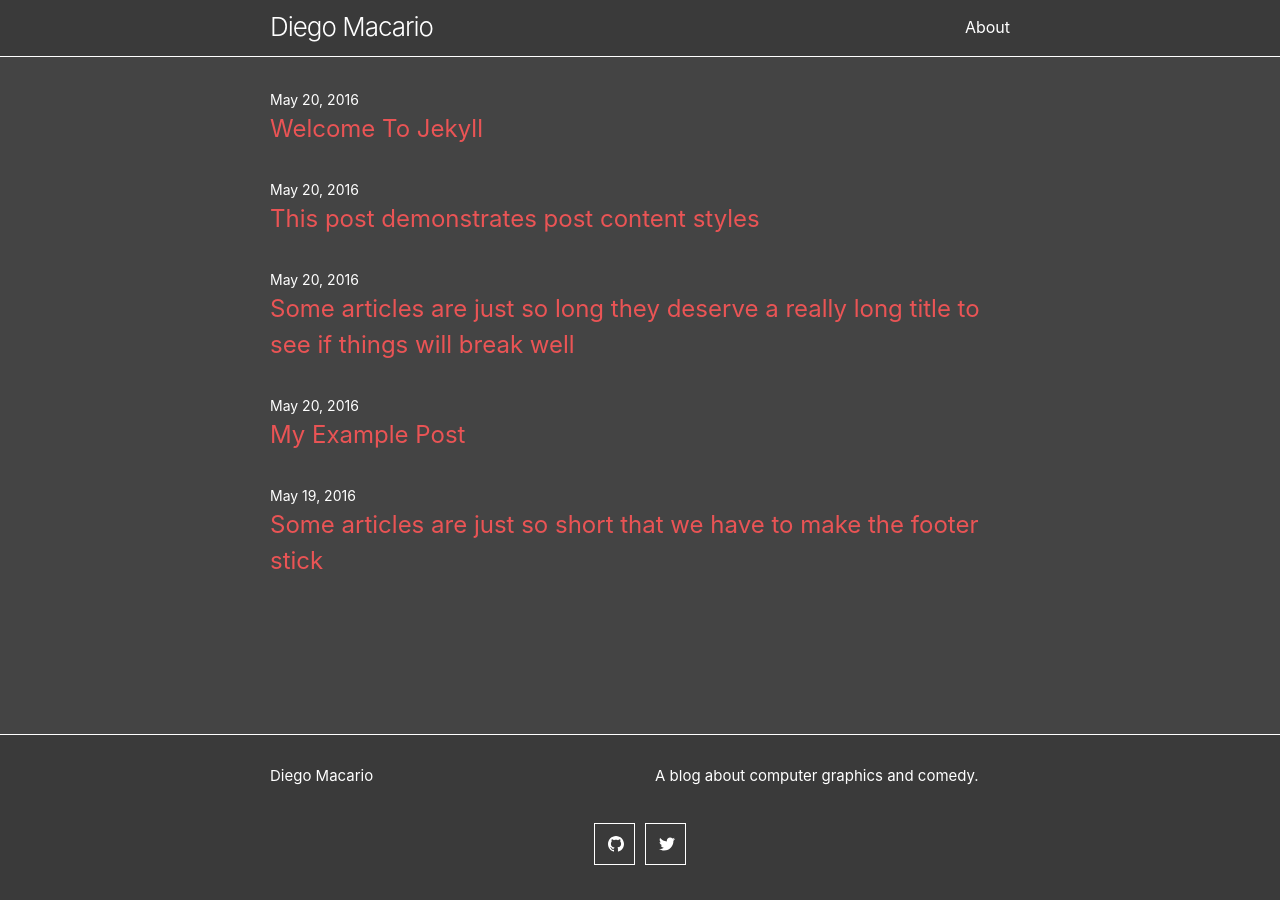
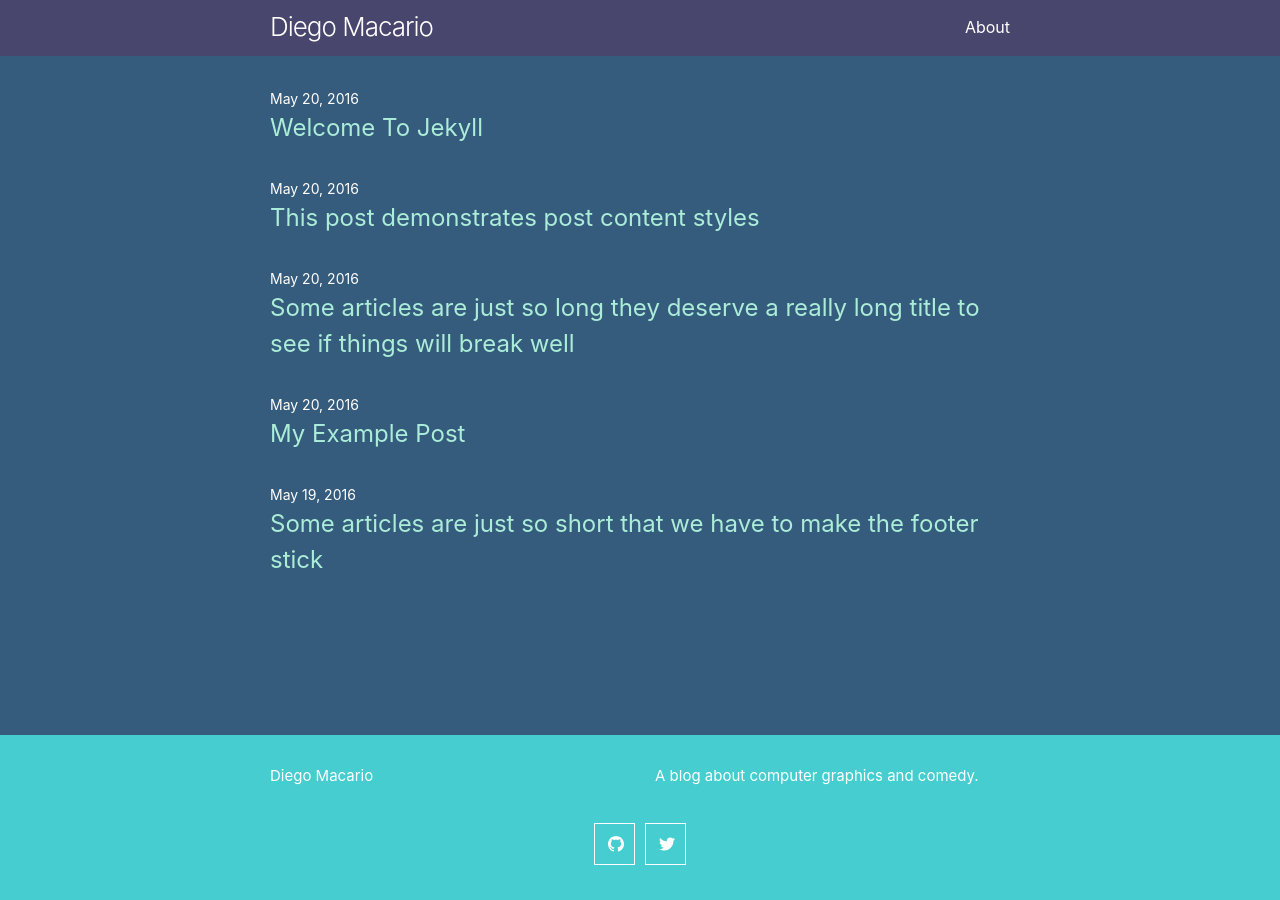
Before and after one commit to diegomacario/diegomacario.github.io, a Jekyll site: the page built from index.markdown, in a window 1280 px wide. Built offline with Jekyll 4.4.1, drawn with Linux system fonts in a browser that asks for light colours.

Commit message:
Add potential blue color scheme.

```diff
--- a/_sass/minima/_layout.scss
+++ b/_sass/minima/_layout.scss
@@ -3,7 +3,7 @@
  */
 .site-header {
   //border-top: 5px solid $border-color-03;
-  border-bottom: 1px solid $border-color-01;
+  //border-bottom: 1px solid $border-color-01;
   min-height: $spacing-unit * 1.865;
   line-height: $base-line-height * $base-font-size * 2.25;
 
@@ -131,7 +131,7 @@
  * Site footer
  */
 .site-footer {
-  border-top: 1px solid $border-color-01;
+  //border-top: 1px solid $border-color-01;
   padding: $spacing-unit 0;
 
   background-color: $sol-footer-color;
--- a/_sass/minima/skins/solarized-dark.scss
+++ b/_sass/minima/skins/solarized-dark.scss
@@ -27,10 +27,6 @@ $sol-blue:     #268bd2;  // 55 -10 -45
 $sol-cyan:     #2aa198;  // 60 -35 -05
 $sol-green:    #859900;  // 60 -20  65
 
-$sol-white: #ffffff;
-$sol-text: #bbbbbb;
-$sol-link: #ea5455;
-
 // https://colorhunt.co/palette/361
 
 // https://colorhunt.co/palette/7247
@@ -52,10 +48,18 @@ $sol-fogleman-header: #fafaf8;
 $sol-fogleman-border: #eeeeee;
 $sol-fogleman-background: #ffffff;
 
-$sol-header-color: $sol-max-dark;
-$sol-footer-color: $sol-max-dark;
-$background-color: $sol-max-light !default;
+$sol-header-color: #48466d;
+$background-color: #355c7d !default;
+$sol-footer-color: #46cdcf;
 $brand-color-light: #ffffff;
+
+$sol-white: #ffffff;
+$sol-text: #bbbbbb;
+//$sol-link: #ea5455;
+
+//$sol-white: #000000;
+//$sol-text: #bbbbbb;
+$sol-link: #abedd8;
 
 // Minima color variables
 // ----------------------
```
